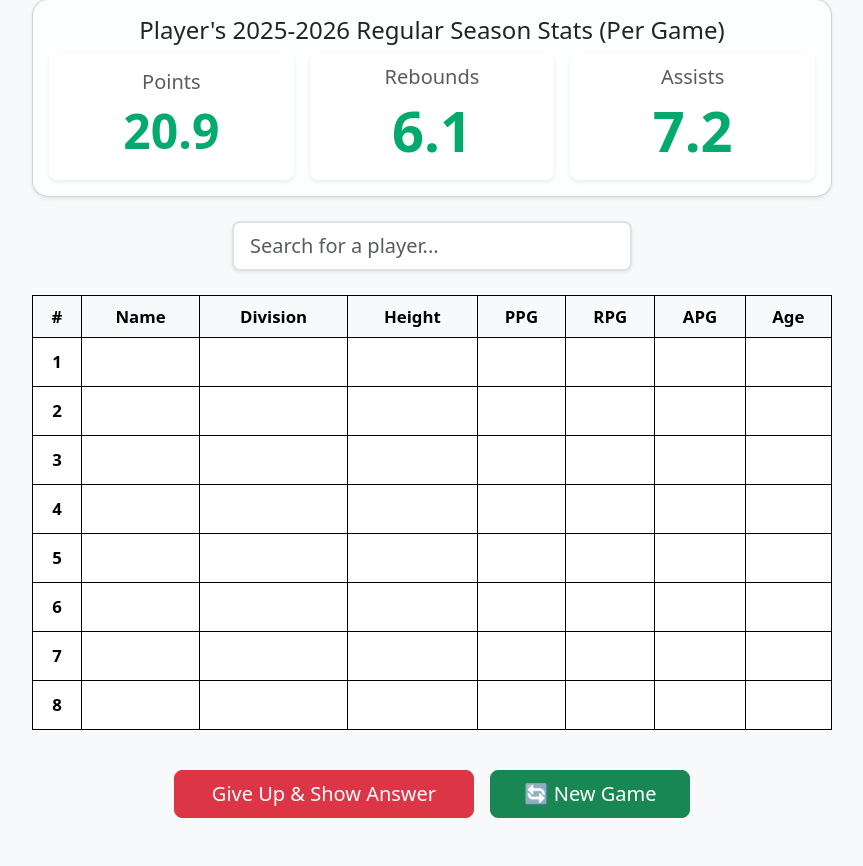
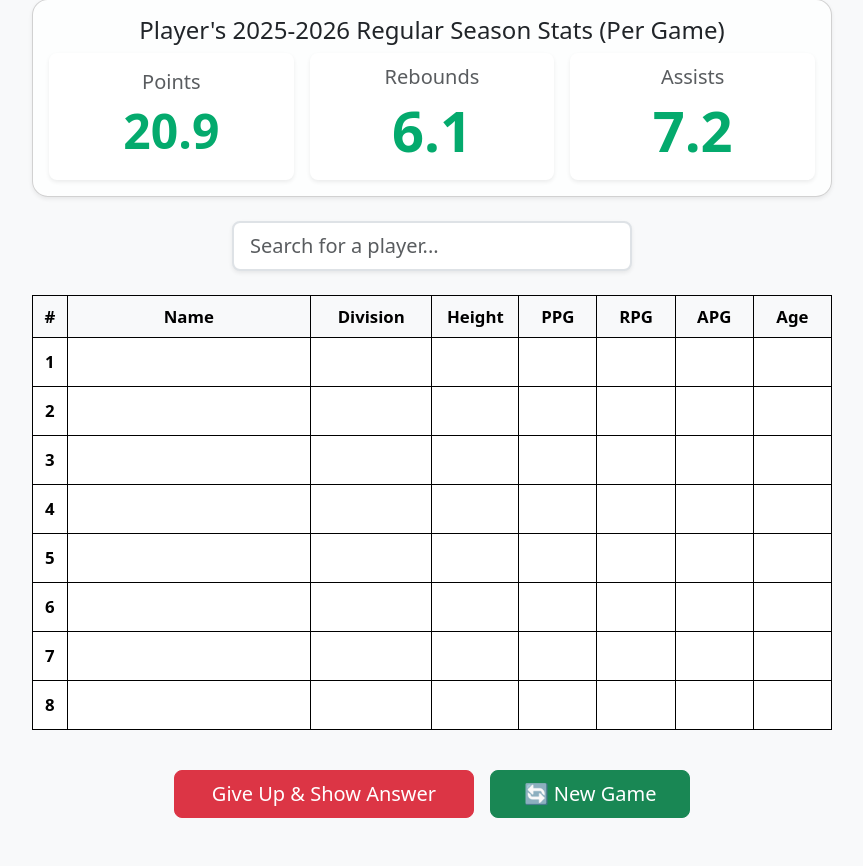
Before and after one commit to anshah1/Hoopheads, a Flask app: page / in a window 1280 px wide. Shown: the part 108-974 px from the top of the page, without its empty margins (208-1071 px from the left). Run offline with Flask 3, Linux system fonts and the light colour scheme.

Commit message:
table layout fixed

```diff
--- a/static/styles.css
+++ b/static/styles.css
@@ -14,7 +14,23 @@
 .game-table {
     font-size: 1.05rem;
     border-collapse: collapse;
+    table-layout: fixed;
+    width: 100%;
+}
 
+.game-table th:nth-child(1) { width: 4%; }   /* # */
+.game-table th:nth-child(2) { width: 28%; }  /* Name */
+.game-table th:nth-child(3) { width: 14%; }  /* Division */
+.game-table th:nth-child(4) { width: 10%; }  /* Height */
+.game-table th:nth-child(5) { width: 9%; }   /* PPG */
+.game-table th:nth-child(6) { width: 9%; }   /* RPG */
+.game-table th:nth-child(7) { width: 9%; }   /* APG */
+.game-table th:nth-child(8) { width: 9%; }   /* Age */
+
+.game-table td {
+    overflow: hidden;
+    white-space: nowrap;
+    text-overflow: ellipsis;
 }
 
 /* Arrow animations and styling */
```
